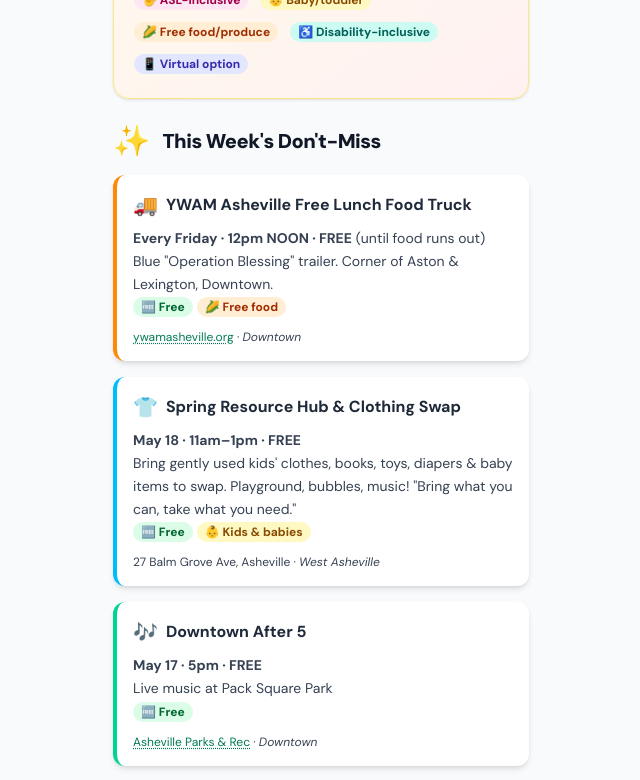
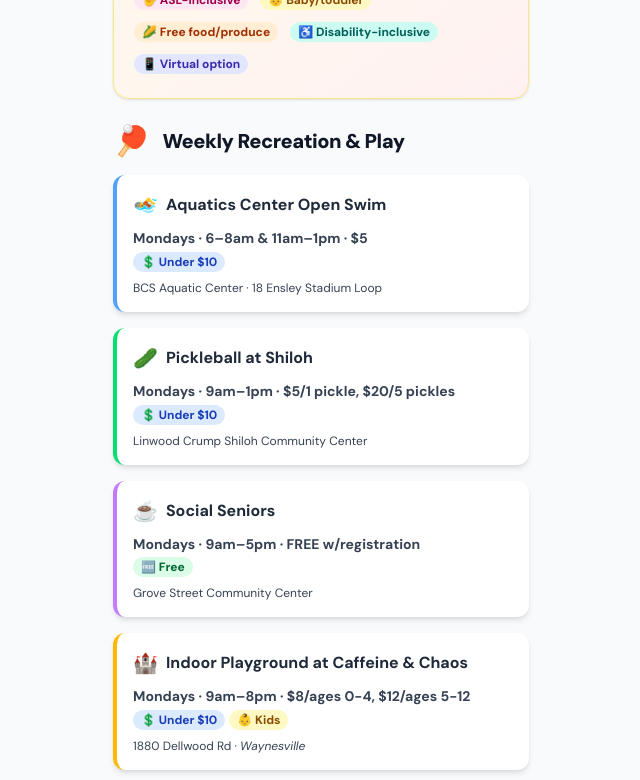
Before and after one commit to skyar123/This-month, a React (Vite) app: page / in a window 1280 px wide. Shown: the part 360-1140 px from the top of the page, without its empty margins (319-959 px from the left). Built offline with nearby package versions, Linux system fonts and the light colour scheme.

Commit message:
Inject missing resources from initial requests (Google Map, group chat, weekly items)

```diff
--- a/src/App.jsx
+++ b/src/App.jsx
@@ -61,6 +61,34 @@
         </div>
       </div>
 
+
+      <SectionHeader emoji="🏓">Weekly Recreation & Play</SectionHeader>
+
+      <Card title="Aquatics Center Open Swim" accent="border-l-blue-400" icon="🏊">
+        <p><strong>Mondays · 6–8am & 11am–1pm · $5</strong></p>
+        <Badge color="bg-blue-100 text-blue-800">💲 Under $10</Badge>
+        <p className="mt-1 text-xs">BCS Aquatic Center · 18 Ensley Stadium Loop</p>
+      </Card>
+
+      <Card title="Pickleball at Shiloh" accent="border-l-green-400" icon="🥒">
+        <p><strong>Mondays · 9am–1pm · $5/1 pickle, $20/5 pickles</strong></p>
+        <Badge color="bg-blue-100 text-blue-800">💲 Under $10</Badge>
+        <p className="mt-1 text-xs">Linwood Crump Shiloh Community Center</p>
+      </Card>
+
+      <Card title="Social Seniors" accent="border-l-purple-400" icon="☕">
+        <p><strong>Mondays · 9am–5pm · FREE w/registration</strong></p>
+        <Badge color="bg-green-100 text-green-800">🆓 Free</Badge>
+        <p className="mt-1 text-xs">Grove Street Community Center</p>
+      </Card>
+
+      <Card title="Indoor Playground at Caffeine & Chaos" accent="border-l-amber-400" icon="🏰">
+        <p><strong>Mondays · 9am–8pm · $8/ages 0-4, $12/ages 5-12</strong></p>
+        <Badge color="bg-blue-100 text-blue-800">💲 Under $10</Badge>
+        <Badge color="bg-yellow-100 text-yellow-800">👶 Kids</Badge>
+        <p className="mt-1 text-xs">1880 Dellwood Rd · <em>Waynesville</em></p>
+      </Card>
+
       <SectionHeader emoji="✨">This Week's Don't-Miss</SectionHeader>
 
       <Card title="YWAM Asheville Free Lunch Food Truck" accent="border-l-orange-400" icon="🚚">
@@ -119,6 +147,16 @@
           <li>📍 <strong>Southside Fridge (BIPOC-led):</strong> 133 Livingston St</li>
         </ul>
       </div>
+
+
+      <SectionHeader emoji="🏠">Regional Pantries</SectionHeader>
+      <Card title="Restoration House Blessing Box & Pantry" accent="border-l-indigo-400" icon="📦">
+        <p><strong>Pantry: Mon/Tue/Thu/Fri 10am–3pm, Wed 1pm–6pm</strong></p>
+        <p>24/7 Blessing Box outside. 24/7 Public Health Vending Machine with meal kits, hygiene, recovery resources.</p>
+        <Badge color="bg-green-100 text-green-800">🆓 Free</Badge>
+        <Badge color="bg-orange-100 text-orange-800">🌽 Pantry</Badge>
+        <p className="mt-2 text-xs">81 Academy Street · <em>Bryson City (Swain County)</em></p>
+      </Card>
 
       <SectionHeader emoji="🥗">Weekly Free Food & Produce</SectionHeader>
 
@@ -195,6 +233,23 @@
           </div>
         </div>
       ))}
+
+
+      <SectionHeader emoji="🍼">Baby Gear & Hygiene Resources</SectionHeader>
+
+      <div className="bg-white rounded-xl shadow-sm border border-gray-100 p-4 mb-6">
+        <ul className="text-sm space-y-3">
+          <li><strong>BEAR Closets (Free Clothes, Toys, Baby Gear):</strong><br/>
+              ▸ <em>Abernethy UMC (Asheville):</em> 1st/3rd Wed 10am-2pm<br/>
+              ▸ <em>St. Pauls UMC (Asheville):</em> 2nd/4th Wed 4pm-6pm<br/>
+              ▸ <em>Snow Hill UMC (Candler):</em> Tue 1pm-5pm<br/>
+              ▸ <em>Loving Hearts (Marion):</em> Wed 12pm-3pm
+          </li>
+          <li className="pt-2 border-t border-gray-50"><strong>Register of Deeds (Downtown Asheville):</strong> Free Diapers & Formula (Mon-Fri 8am-5pm)</li>
+          <li className="pt-2 border-t border-gray-50"><strong>Lilac Health Milk Depot (Black Mountain):</strong> Breast Milk/Lactation support at Temple Chiropractic</li>
+          <li className="pt-2 border-t border-gray-50"><strong>Sand Hill Library (Candler):</strong> 24/7 Period Products Pantry located outside</li>
+        </ul>
+      </div>
 
       <SectionHeader emoji="🐾">Free Pet Pantries</SectionHeader>
       <Card title="Don't let your furry friends go hungry" accent="border-l-rose-500" icon="🐶">
```
